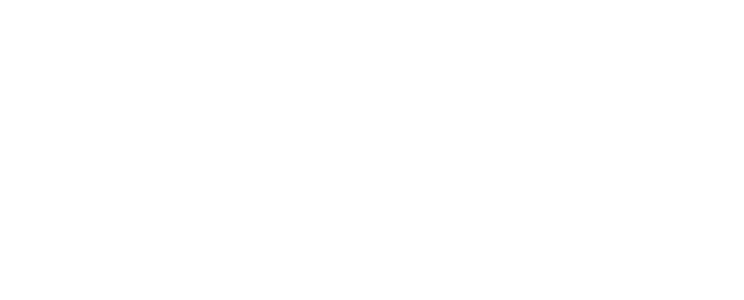
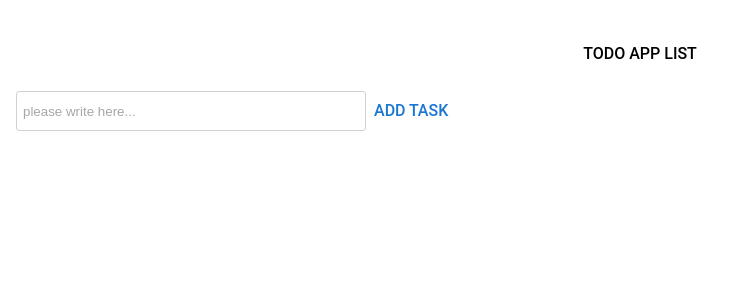
Before and after one commit to gholamreza-hasnzade/todo, a React (Vite) app: page / in a window 1280 px wide. Shown: the top 300 px of the page, without its empty margins (0-744 px from the left). Built offline with nearby package versions, Linux system fonts and the light colour scheme.

Commit message:
create main components

```diff
--- a/src/components/atoms/button/button.atom.tsx
+++ b/src/components/atoms/button/button.atom.tsx
@@ -9,13 +9,12 @@
 
 // Import a button styling library like `@emotion/react` or a custom solution
 
-const ButtonES = styled(ButtonMUI)<IButton>`
+const SButton = styled(ButtonMUI)<IButton>`
   /* Base styles for all buttons (padding, font size, etc.) */
   border: none;
   border-radius: 4px;
   cursor: pointer;
-  height: 35px;
-  width: 100%;
+  height: 40px;
   cursor: pointer;
   outline: none;
 `;
@@ -29,7 +28,7 @@
   ...rest
 }) => {
   return (
-    <ButtonES
+    <SButton
       className={className}
       style={style}
       aria-label={ariaLabel}
@@ -38,6 +37,6 @@
       {...rest}
     >
       {children}
-    </ButtonES>
+    </SButton>
   );
 };
--- a/src/components/atoms/flex/flex.atom.tsx
+++ b/src/components/atoms/flex/flex.atom.tsx
@@ -1,11 +1,14 @@
 // * import tools
-import React, { FC } from 'react';
+import  { FC } from 'react';
 import styled from '@emotion/styled';
 
-// *
-import { IFlex } from '@/components/_atoms/flex/Flex.atom.interface';
+// * import interface
+import { IFlex } from '@/components/atoms/flex/Flex.atom.interface';
 
-const Flex = styled.div<IFlex>`
+// * import material
+import { Box  as BoxMUI} from '@mui/material';
+
+const SFlex = styled(BoxMUI)<IFlex>`
   display: flex;
   flex-direction: ${({ direction }) => direction || 'row'};
   justify-content: ${({ justify }) => justify || 'flex-start'};
@@ -14,11 +17,9 @@
   gap: ${({ gap }) => gap || '0'};
   height: ${({ height }) => `${height}px` || 'unset'};
   width: ${({ width }) => `${width}px` || 'unset'};
-  /*   margin-top: 16px; */
-  &:not(:last-child) {
-    margin-bottom: 12px;
-  }
+  background: ${({ background }) => background || 'transparent'};
+  border-radius: ${({ borderRadius }) => `${borderRadius}px` || 'unset'};
 `;
-export const FlexAtom: FC<IFlex> = ({ children, ...rest }) => {
-  return <Flex {...rest}>{children}</Flex>;
+export const Flex: FC<IFlex> = ({ children, ...rest }) => {
+  return <SFlex {...rest}>{children}</SFlex>;
 };
--- /dev/null
+++ b/src/components/atoms/index.ts
@@ -0,0 +1,4 @@
+export { Button } from "@/components/atoms/button/button.atom";
+export { Flex } from "@/components/atoms/flex/flex.atom";
+export { Typography } from "@/components/atoms/typography/typography.atom";
+export { Input } from "@/components/atoms/input/input.atom"
--- /dev/null
+++ b/src/components/atoms/input/input.atom.tsx
@@ -0,0 +1,69 @@
+import  { forwardRef } from "react";
+import styled from "@emotion/styled";
+import { IInput } from "@/components/atoms/input/input.atom.interface";
+
+const SInput = styled.input<IInput>`
+  width: 350px;
+  height: 40px;
+  border-radius: 3px;
+  padding-left: 6px;
+  color: ${(props) => (props.disabled ? "#ccc" : "#333")};
+  opacity: ${(props) => (props.disabled ? 0.5 : 1)};
+  pointer-events: ${(props) => (props.disabled ? "none" : "auto")};
+
+  &::placeholder {
+    color: #a7a7a7;
+  }
+
+  ${({ variant }) => {
+    switch (variant) {
+      case "primary":
+        return `
+          background-color: #fff;
+          border: 1px solid #d1d1d1;
+        `;
+      case "outline":
+        return `
+          background-color: transparent;
+          border: 1px solid #ccc;
+        `;
+      case "tertiary":
+        return `
+          background-color: transparent;
+          border-bottom: 1px solid #007bff;
+        `;
+      default:
+        return "primary";
+    }
+  }}
+`;
+
+export const Input = forwardRef<HTMLInputElement, IInput>(
+  (
+    {
+      disabled = false,
+      id,
+      name,
+      onChange,
+      placeholder,
+      type = "text",
+      variant = "primary",
+      value,
+    },
+    ref
+  ) => {
+    return (
+      <SInput
+        id={id}
+        name={name}
+        placeholder={placeholder}
+        onChange={onChange}
+        type={type}
+        disabled={disabled}
+        variant={variant}
+        value={value}
+        ref={ref}
+      />
+    );
+  }
+);
--- /dev/null
+++ b/src/components/atoms/typography/typography.atom.tsx
@@ -0,0 +1,32 @@
+import  { FC } from "react";
+import styled from "@emotion/styled";
+import { Typography as TypographyMUI, TypographyProps } from "@mui/material";
+
+// Single Responsibility Principle (SRP)
+const STypography = styled(TypographyMUI)<TypographyProps>`
+  color: ${({ theme }) => theme.BLACK};
+  font-size: ${({ fontSize }) => (fontSize ? `${fontSize}px` : "16px")};
+  font-weight: ${({ fontWeight }) => (fontWeight ? `${fontWeight}` : "500")};
+  line-height: 1.5;
+`;
+
+// Open/Closed Principle (OCP)
+export const Typography: FC<TypographyProps> = (props) => {
+  // Destructure props if needed
+  const { id, children, color, fontWeight, fontSize, variant, ...otherProps } =
+    props;
+
+  // Dependency Inversion Principle (DIP) - Consider passing theme as a prop
+  return (
+    <STypography
+      id={id}
+      color={color}
+      fontWeight={fontWeight}
+      fontSize={fontSize}
+      variant={variant} // Ensure variant is passed correctly
+      {...otherProps}
+    >
+      {children}
+    </STypography>
+  );
+};
--- a/src/components/views/todo/todo.view.style.tsx
+++ b/src/components/views/todo/todo.view.style.tsx
@@ -1,17 +1,17 @@
+// * Import Tools
+import styled from "@emotion/styled";
 
-// * Import Tools
-import styled from '@emotion/styled';
+// * import @mui/material
+import { Box as BoxMUI } from "@mui/material";
 
+const Container = styled(BoxMUI)`
+  width: 100%;
+  height: 100vh;
+  display: flex;
+  flex-direction: column;
+  padding: 16px;
+`;
 
-
-const Container  = styled("div")`
-    width: 100%;
-    height: 100vh;
-    display: flex;
-    flex-direction: column;
-
-`
-
-export const TodoViewStyle =  {
-    Container
-}
+export const TodoViewStyle = {
+  Container,
+};
--- a/src/components/views/todo/todo.view.tsx
+++ b/src/components/views/todo/todo.view.tsx
@@ -4,11 +4,29 @@
 // * import style
 import { TodoViewStyle as S } from "@/components/views/todo/todo.view.style";
 
+// * import components
+import { Flex, Typography, Input, Button } from "@/components/atoms";
+
 export const TodoView = () => {
   return (
     <AppConfigurations>
       <S.Container>
+        <Flex
+          height={75}
+          align="center"
+          justify="center"
+          //background={'#ef4056'}
+          borderRadius={8}
+        >
+          <Typography variant="h1" component="h2">
+            TODO APP LIST
+          </Typography>
+        </Flex>
 
+        <Flex align="center">
+          <Input placeholder="please write here..." />
+          <Button >add Task</Button>
+        </Flex>
       </S.Container>
     </AppConfigurations>
   );
--- a/src/constants/themes/theme-dark.constant.ts
+++ b/src/constants/themes/theme-dark.constant.ts
@@ -6,6 +6,7 @@
   export interface Theme {
     BLACK: string;
     WHITE: string;
+    PRIMARY: string;
   }
 }
 
@@ -14,6 +15,7 @@
   // other theme properties...
     WHITE: '#ffffff',
     BLACK: '#000000',
+    PRIMARY: '#000000',
 };
 
 export const THEME_DARK = {
--- a/src/constants/themes/theme-light.constant.ts
+++ b/src/constants/themes/theme-light.constant.ts
@@ -6,14 +6,16 @@
   export interface Theme {
     BLACK: string;
     WHITE: string;
+    PRIMARY: string;
   }
 }
 
 // Now you can use the BLACK property in your theme
 const BASE_COLORS: Theme = {
   // other theme properties...
-    WHITE: '#ffffff',
-    BLACK: '#000000',
+  WHITE: '#ffffff',
+  BLACK: '#000000',
+  PRIMARY: '#ef4056',
 };
 
 /* const BASE_COLORS = {
@@ -22,6 +24,6 @@
 }; */
 
 export const THEME_LIGHT = {
-    ...BASE_COLORS,
+  ...BASE_COLORS,
 
 };
```
Also changed, not shown: src/components/atoms/flex/Flex.atom.interface.ts (+7 -1 lines), src/components/atoms/input/input.atom.interface.ts (added, +13 -0 lines), src/components/atoms/typography/typography.atom.interface.ts (added, +11 -0 lines).
